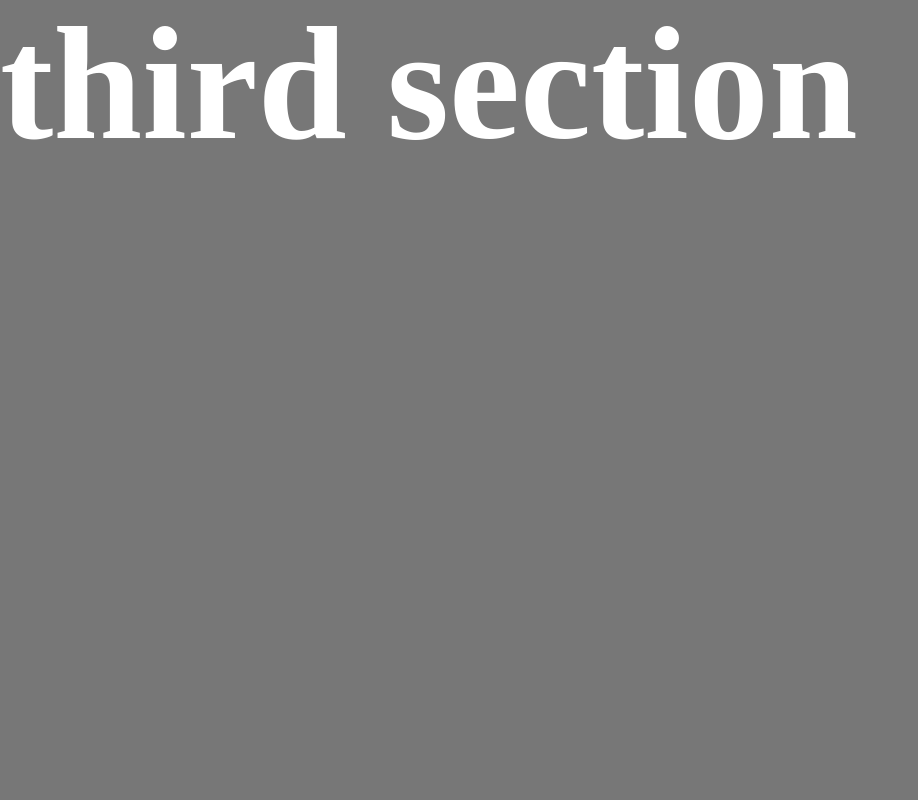
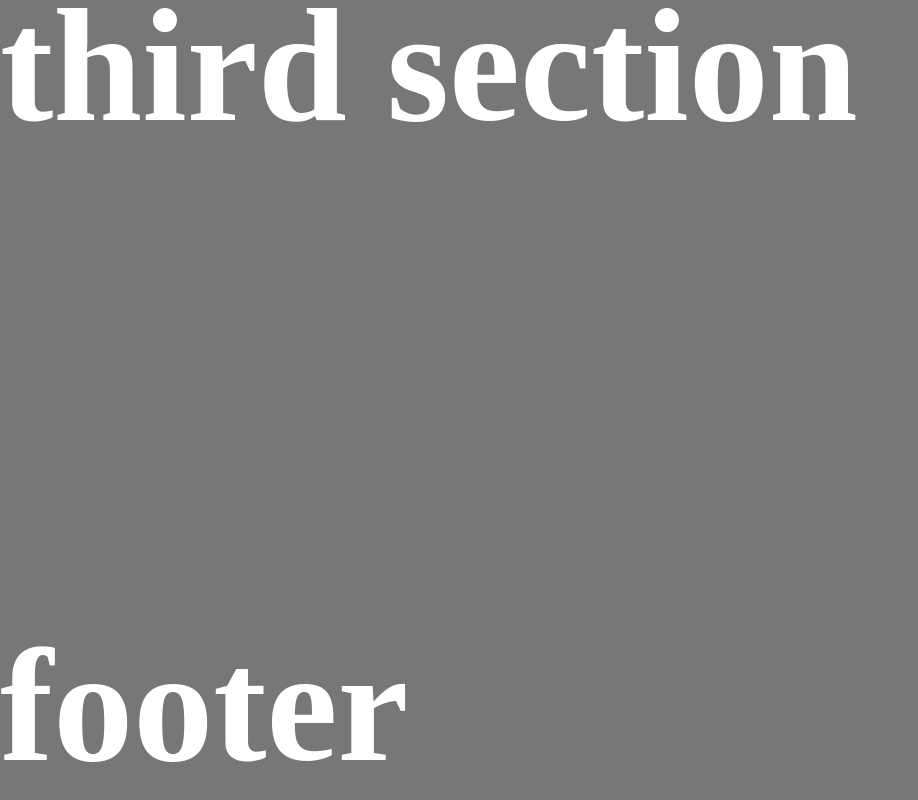
Before and after one commit to alexdodduk/Scrolling-background-colour-effect, a plain HTML site: page index.html in a window 1280 px wide. Shown: the part 1934-2734 px from the top of the page, without its empty margins (0-918 px from the left). Before the commit the page ends 2258 px from the top, so only its background shows below. Drawn offline with nearby package versions, Linux system fonts and the light colour scheme.

Commit message:
Fixed formatting and added a footer

```diff
--- a/index.html
+++ b/index.html
@@ -7,7 +7,6 @@
 </head>
 
 <body>
-    hello
     <div class="background blue"></div>
     <div class="background green"></div>
     <div class="background pink"></div>
@@ -28,6 +27,7 @@
             landing
         </h1>
     </header>
+
     <section id="diff-colours">
         <div id="one">
             <h1>
@@ -45,6 +45,13 @@
             </h1>
         </div>
     </section>
+
+    <footer>
+        <h1>
+            footer
+        </h1>
+    </footer>
+
     <script src="https://code.jquery.com/jquery-2.2.1.min.js" type="text/javascript">
     </script>
     <script src="app.js" type="text/javascript"></script>
--- a/styles.css
+++ b/styles.css
@@ -30,7 +30,8 @@ h1 {
     padding: 1em 0;
 }
 
-header h1 {
+header h1,
+footer h1 {
     line-height: 3em;
 }
 
```
Lines whose indentation alone changed are shown as unchanged.
